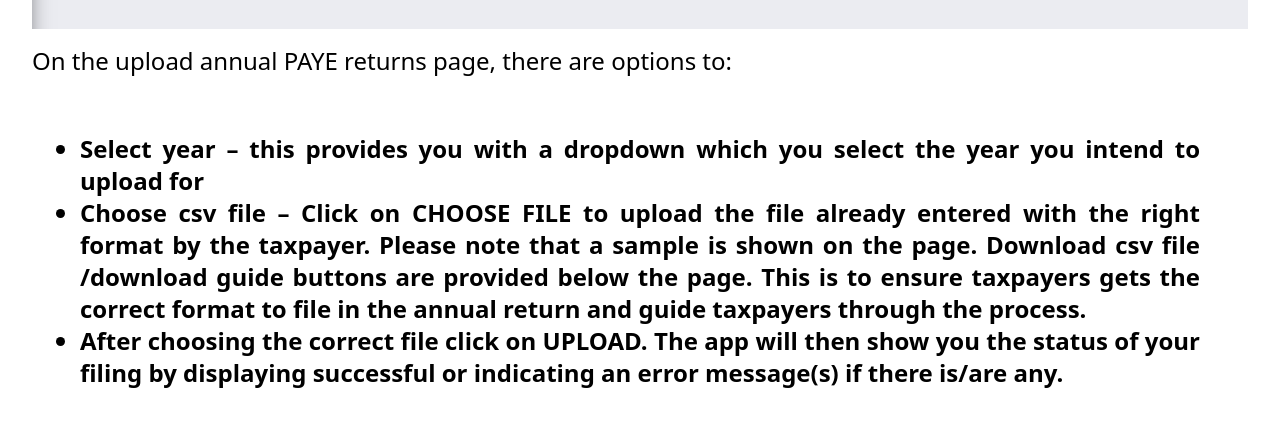
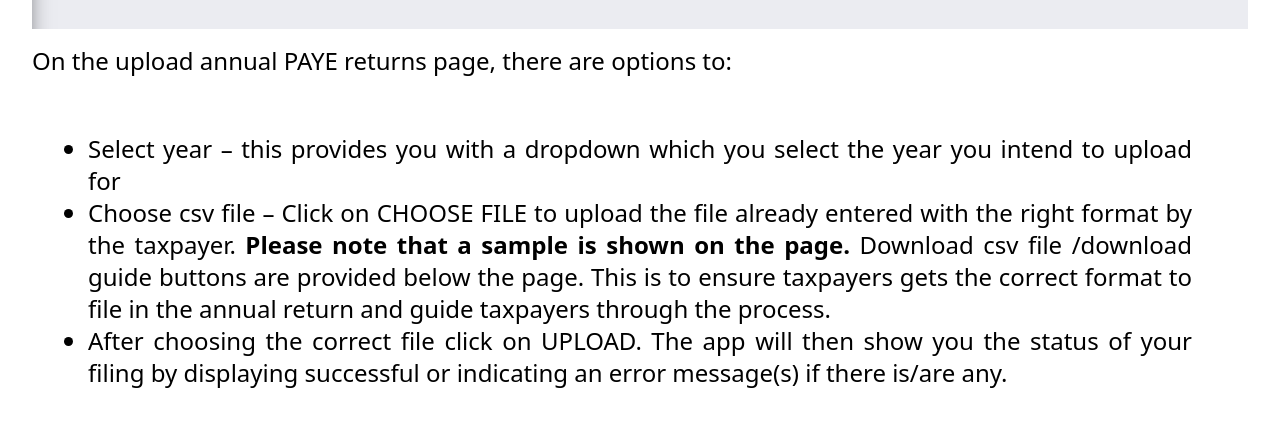
Before and after one commit to ovie123/taxpayerGuide, a website: page upload_view_annual.html in a window 1280 px wide. Shown: the part 1730-2153 px from the top of the page. Drawn offline with nearby package versions, Linux system fonts and the light colour scheme.

Commit message:
reduced padding and font-weight on instruction text

```diff
--- a/upload_view_annual.html
+++ b/upload_view_annual.html
@@ -177,7 +177,7 @@
           On the upload annual PAYE returns page, there are options to:
 
         <ul
-          class='list-disc text-black-300 text-md md:text-lg lg:text-2xl  font-sans px-12 pb-10  pt-4 md:pt:6 lg:pt:8 xl:pt:10 font-semibold text-justify'>
+          class='list-disc text-black-300 text-md md:text-lg lg:text-2xl  font-sans lg:px-14 px-6 pb-10  pt-4 md:pt:6 lg:pt:8 xl:pt:10 font-normal text-justify mb-2'>
           <li>Select year – this provides you with a dropdown which you select the year you intend to upload for
           </li>
           <li>Choose csv file – Click on CHOOSE FILE to upload the file already entered with the right format by the
```
Also changed, not shown: upload_view_monthly.html (+1 -1 lines), upload_view_withholding.html (+1 -1 lines).
